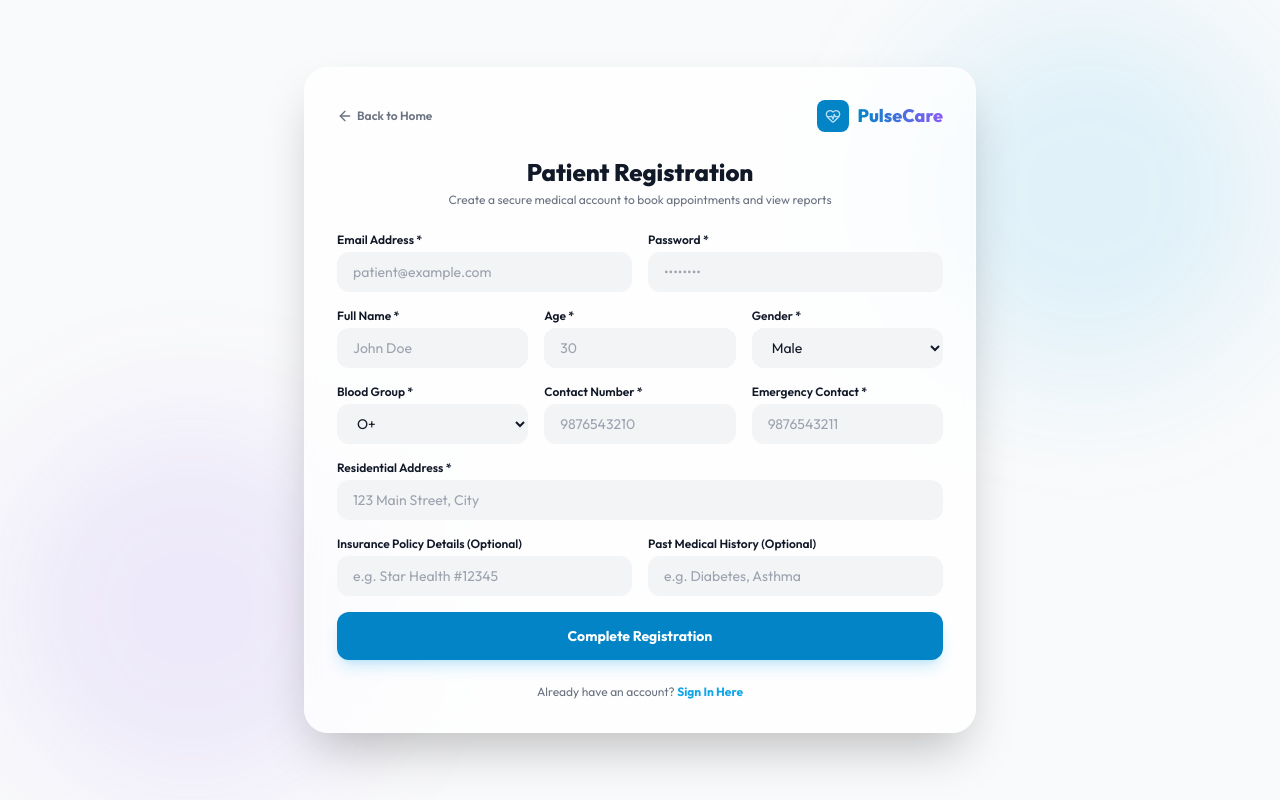
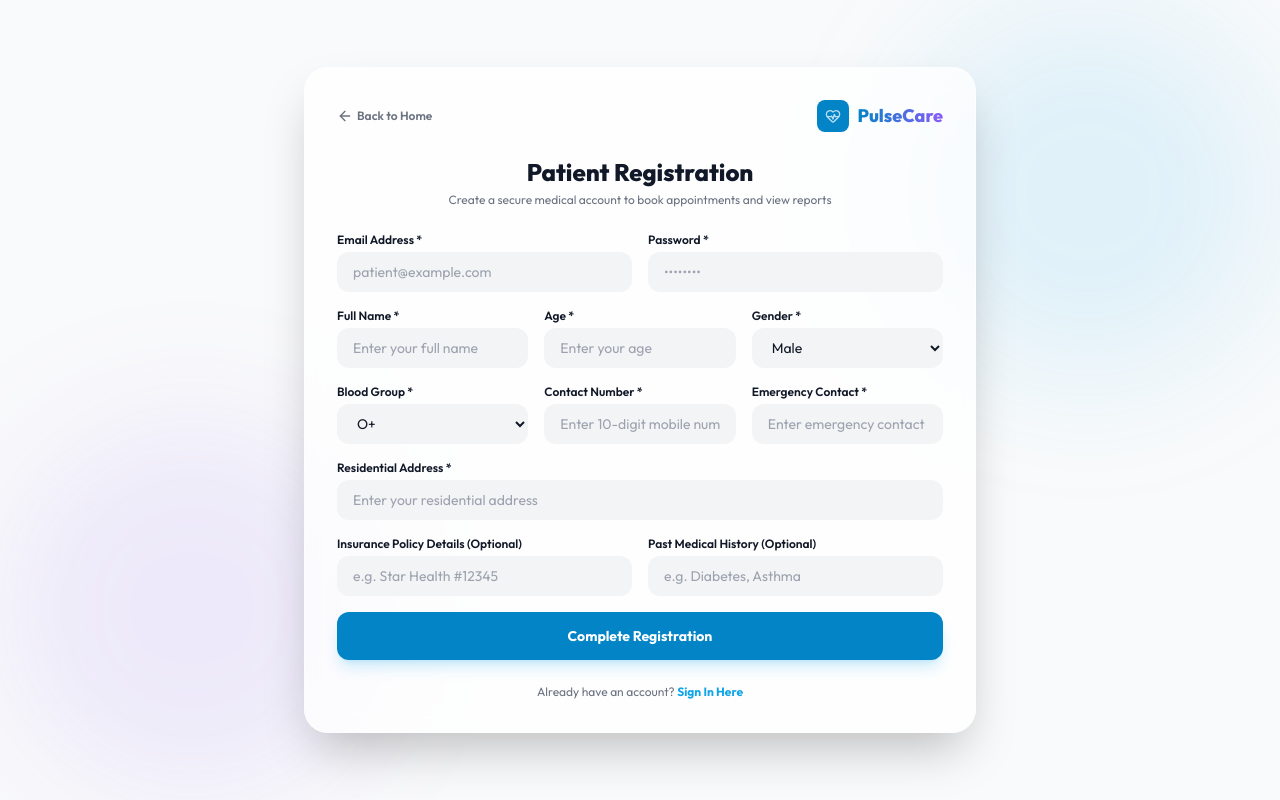
Before and after one commit to shrey688/PulseCare, a React (Vite) app in the folder Frontend/: page /register in a window 1280 px wide. Built offline with nearby package versions, Linux system fonts and the light colour scheme.

Commit message:
Update placeholders to generic guides on registration form

```diff
--- a/Frontend/src/pages/RegisterPage.jsx
+++ b/Frontend/src/pages/RegisterPage.jsx
@@ -138,7 +138,7 @@ const RegisterPage = () => {
                 required
                 value={formData.name}
                 onChange={handleChange}
-                placeholder="John Doe"
+                placeholder="Enter your full name"
                 className="w-full px-4 py-2.5 rounded-xl bg-gray-100 dark:bg-gray-800 border-none text-sm outline-none focus:ring-2 focus:ring-primary-500"
               />
             </div>
@@ -151,7 +151,7 @@ const RegisterPage = () => {
                 required
                 value={formData.age}
                 onChange={handleChange}
-                placeholder="30"
+                placeholder="Enter your age"
                 className="w-full px-4 py-2.5 rounded-xl bg-gray-100 dark:bg-gray-800 border-none text-sm outline-none focus:ring-2 focus:ring-primary-500"
               />
             </div>
@@ -199,7 +199,7 @@ const RegisterPage = () => {
                 required
                 value={formData.contactNumber}
                 onChange={handleChange}
-                placeholder="9876543210"
+                placeholder="Enter 10-digit mobile number"
                 className="w-full px-4 py-2.5 rounded-xl bg-gray-100 dark:bg-gray-800 border-none text-sm outline-none focus:ring-2 focus:ring-primary-500"
               />
             </div>
@@ -212,7 +212,7 @@ const RegisterPage = () => {
                 required
                 value={formData.emergencyContact}
                 onChange={handleChange}
-                placeholder="9876543211"
+                placeholder="Enter emergency contact number"
                 className="w-full px-4 py-2.5 rounded-xl bg-gray-100 dark:bg-gray-800 border-none text-sm outline-none focus:ring-2 focus:ring-primary-500"
               />
             </div>
@@ -226,7 +226,7 @@ const RegisterPage = () => {
               required
               value={formData.address}
               onChange={handleChange}
-              placeholder="123 Main Street, City"
+              placeholder="Enter your residential address"
               className="w-full px-4 py-2.5 rounded-xl bg-gray-100 dark:bg-gray-800 border-none text-sm outline-none focus:ring-2 focus:ring-primary-500"
             />
           </div>
```
